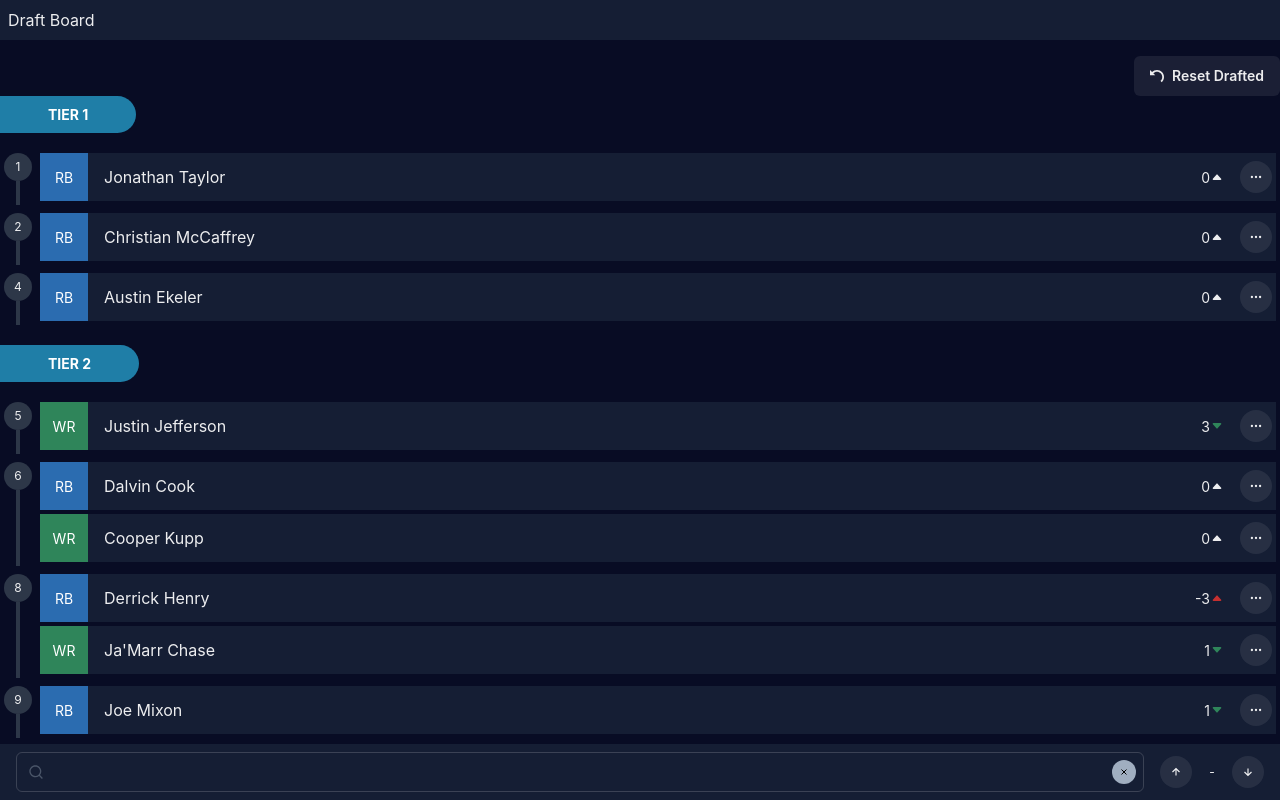
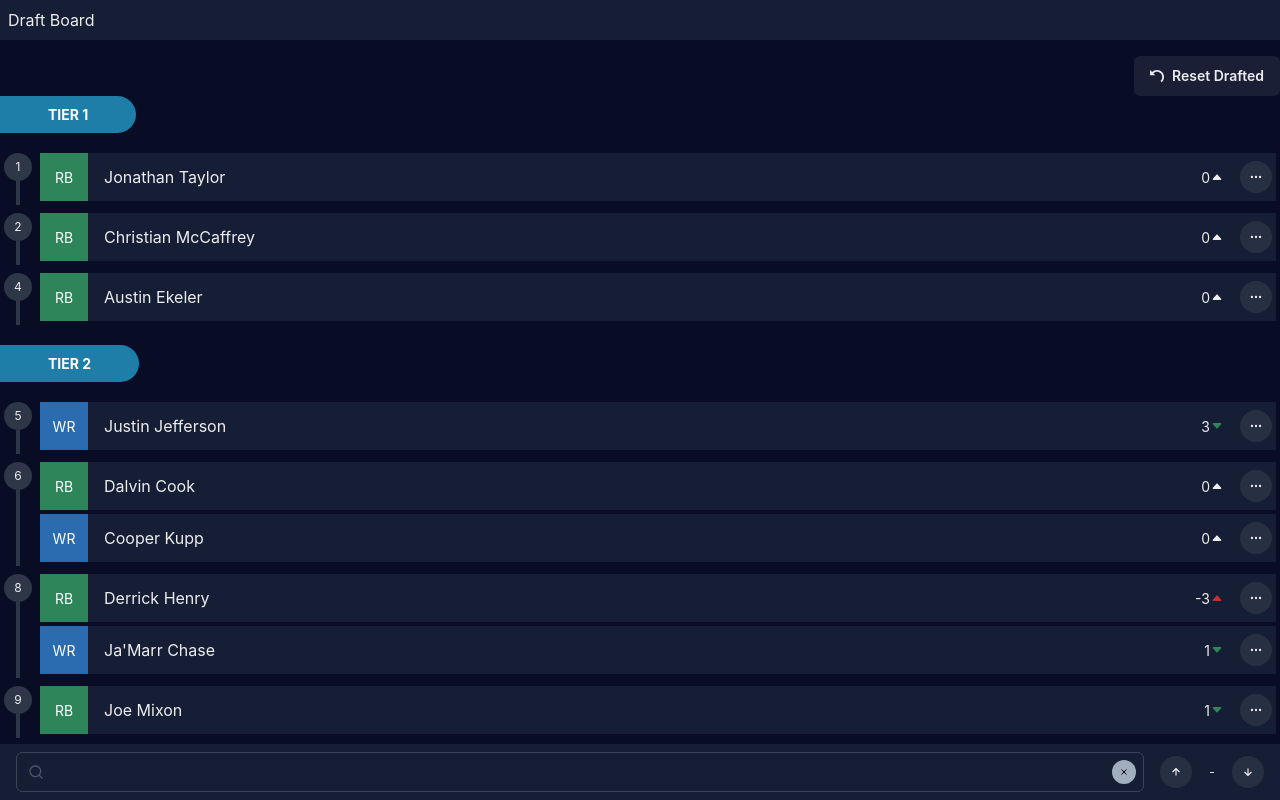
Before and after one commit to trm313/ff-draftboard, a React (Create React App) app: page / in a window 1280 px wide. Shown: the top 800 px of the page. Built offline with nearby package versions, Linux system fonts and the light colour scheme.

Commit message:
Matched Sleeper position color scheme

```diff
--- a/src/Components/Player/styles.js
+++ b/src/Components/Player/styles.js
@@ -28,12 +28,12 @@ export const styles = {
   position: {
     bg: {
       drafted: "gray.300",
-      RB: "blue.600",
-      WR: "green.600",
-      TE: "orange.600",
-      QB: "red.600",
+      WR: "blue.600",
+      RB: "green.600",
+      TE: "orange.500",
+      QB: "red.700",
       DST: "blue.800",
-      K: "pink.600",
+      K: "pink.800",
     },
     color: {
       drafted: "gray.400",
```
